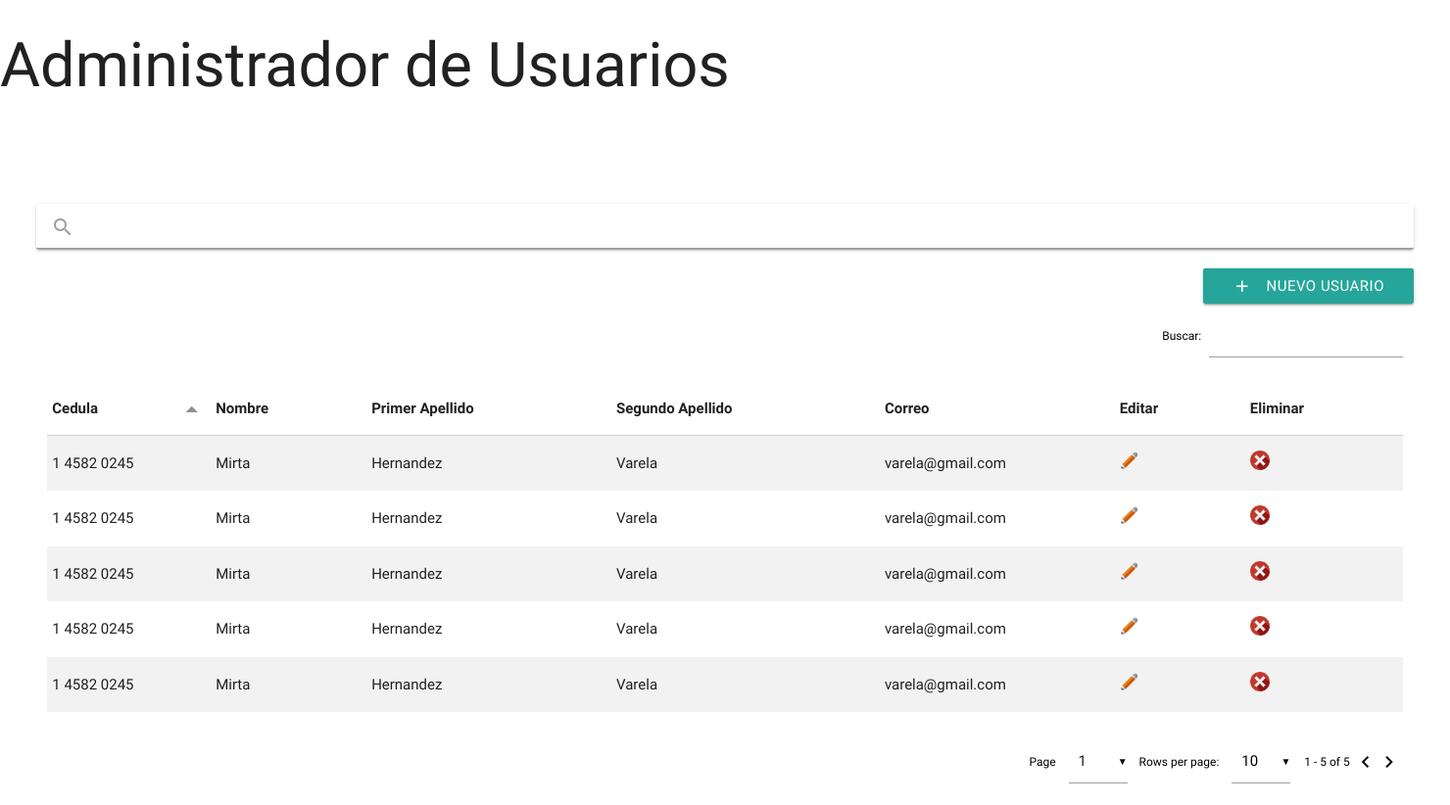
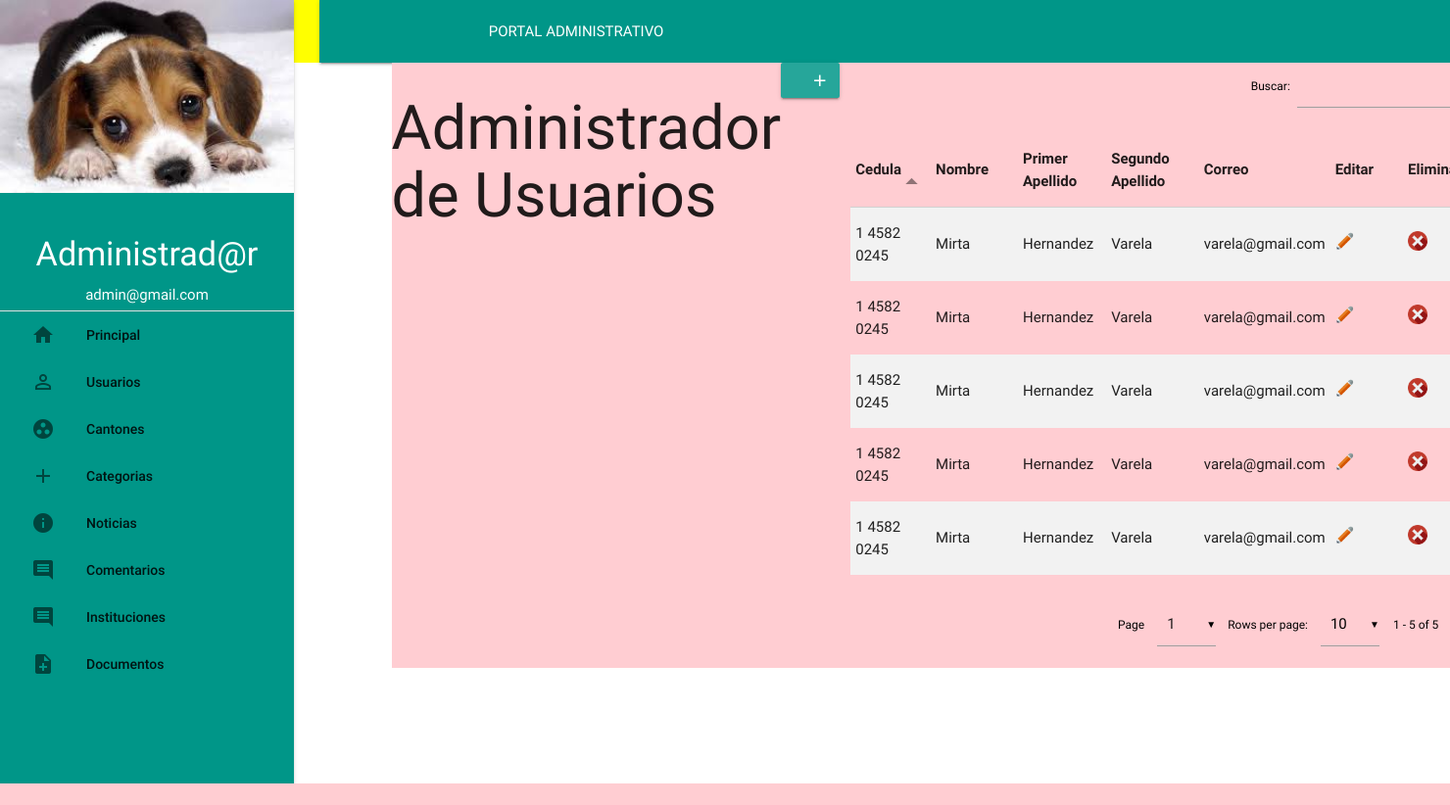
Before and after one commit to Amsv91/RevistaTCU, a PHP site: page /View/Administrativo/Usuarios.php in a window 1480 px wide; the page is wider, and only the part inside the window is pictured. Shown: that part at 98% size. After the commit the page ends 800 px from the top of that part, so only its background shows below. Run offline with PHP 8.4, Linux system fonts and the light colour scheme; some libraries are stand-ins or nearby versions.

Commit message:
Portales

```diff
--- a/Css/Material.css
+++ b/Css/Material.css
@@ -32,7 +32,8 @@
     width: 73%;
     padding: 0;
     display: flex;
-    margin-left: 25%;
+    margin-left: auto;
+    background: #FFCDD2;
 }
 
 .clsNav{
--- a/View/Administrativo/Principal.php
+++ b/View/Administrativo/Principal.php
@@ -74,7 +74,7 @@
                 <div class="container">
                     <div class="nav-wrapper fixed">
                         <a class="page-title">PORTAL ADMINISTRATIVO</a>
-                        <a href="#!"><i class="material-icons">home</i></a>
+                     <!--    <a href="#!"><i class="material-icons">home</i></a>  -->
 
                      <!--   <li class="search">
                         <div class="search-wrapper card">
@@ -84,10 +84,6 @@
                         </div>
                     </li> -->
                     </div>
-                </div>
-
-                <div class="container ">
-
                 </div>
 
                 <ul id="nav-mobile" class="side-nav fixed teal" style="transform: translateX(0%);">
@@ -102,27 +98,31 @@
                     </li>
 
                     <li class="bold">
-                        <a href="#" onclick="redireccionando('Usuario');" class="waves-effect waves-light"><i class="material-icons left">perm_identity</i>Usuarios</a>
+                        <a href="Usuarios.php" class="waves-effect waves-light"><i class="material-icons left">perm_identity</i>Usuarios</a>
                     </li>
 
                     <li class="bold">
-                        <a href="#" onclick="redireccionando('Cantones');" class="waves-effect waves-light"><i class="material-icons left">group_work</i>Cantones</a>
+                        <a href="Cantones.php" class="waves-effect waves-light"><i class="material-icons left">group_work</i>Cantones</a>
                     </li>
 
                     <li class="bold">
-                        <a href="#" onclick="redireccionando('Categorias');" class="waves-effect waves-light"><i class="material-icons left">add</i>Categorias</a>
+                        <a href="Categorias.php" class="waves-effect waves-light"><i class="material-icons left">add</i>Categorias</a>
                     </li>
 
                     <li class="bold">
-                        <a href="#" onclick="redireccionando('Noticias');" class="waves-effect waves-light"><i class="material-icons left">info</i>Noticias</a>
+                        <a href="Noticias.php" class="waves-effect waves-light"><i class="material-icons left">info</i>Noticias</a>
                     </li>
 
                     <li class="bold">
-                        <a href="#" onclick="redireccionando('Comentarios');" class="waves-effect waves-light"><i class="material-icons left">comment</i>Comentarios</a>
+                        <a href="#"  class="waves-effect waves-light"><i class="material-icons left">comment</i>Comentarios</a>
                     </li>
 
                     <li class="bold">
-                        <a href="#" onclick="redireccionando('Documentos');" class="waves-effect waves-light"><i class="material-icons left">note_add</i>Documentos</a>
+                        <a href="Instituciones.php"  class="waves-effect waves-light"><i class="material-icons left">comment</i>Instituciones</a>
+                    </li>
+
+                    <li class="bold">
+                        <a href="Documentos.php"  class="waves-effect waves-light"><i class="material-icons left">note_add</i>Documentos</a>
                     </li>
 
                     <li class="bold">
@@ -135,15 +135,5 @@
 
         </header>
 
-
-        <main>
-            <div class="contenedorPortal">
-                <div id="contenido"></div>
-            </div>
-        </main>
-
-        <footer>
-
-        </footer>
     </body>
 </html>
--- a/View/Administrativo/Usuarios.php
+++ b/View/Administrativo/Usuarios.php
@@ -26,17 +26,20 @@
         <title></title>
     </head>
     <body>
-        <h1>Administrador de Usuarios</h1>
-        <br>
-        <br>
-        <br>
-        <div class="contenedor">
-            <div class="card focus s3 m3">
+        <?php
+        include_once './Principal.php';
+        ?>
+
+        <div class="contenedorPortal ">
+
+            <h1>Administrador de Usuarios</h1>
+            <br>
+           <!-- <div class="card focus s3 m3">
                 <div class="input-field s3 m3">
                     <input id="search" type="search">
                     <label class="label-icon" for="search"><i class="material-icons">search</i></label>
                 </div>
-            </div>
+            </div>  -->
 
             <a href="#" onclick="redireccionando('NuevoUsuario');" class="waves-effect waves-light btn right"><i class="material-icons left">add</i>Nuevo Usuario</a>
             <br>
@@ -112,8 +115,8 @@
         <script type="text/javascript" src="../../JS/materialize.min.js"></script>
 
         <script type="text/javascript">
-            var table = $('#example').DataTable({});
-            $('select').material_select();
+                var table = $('#example').DataTable({});
+                $('select').material_select();
         </script>
     </body>
 </html>
```
Also changed, not shown: View/Administrativo/Instituciones.php (added, +7 -0 lines).
